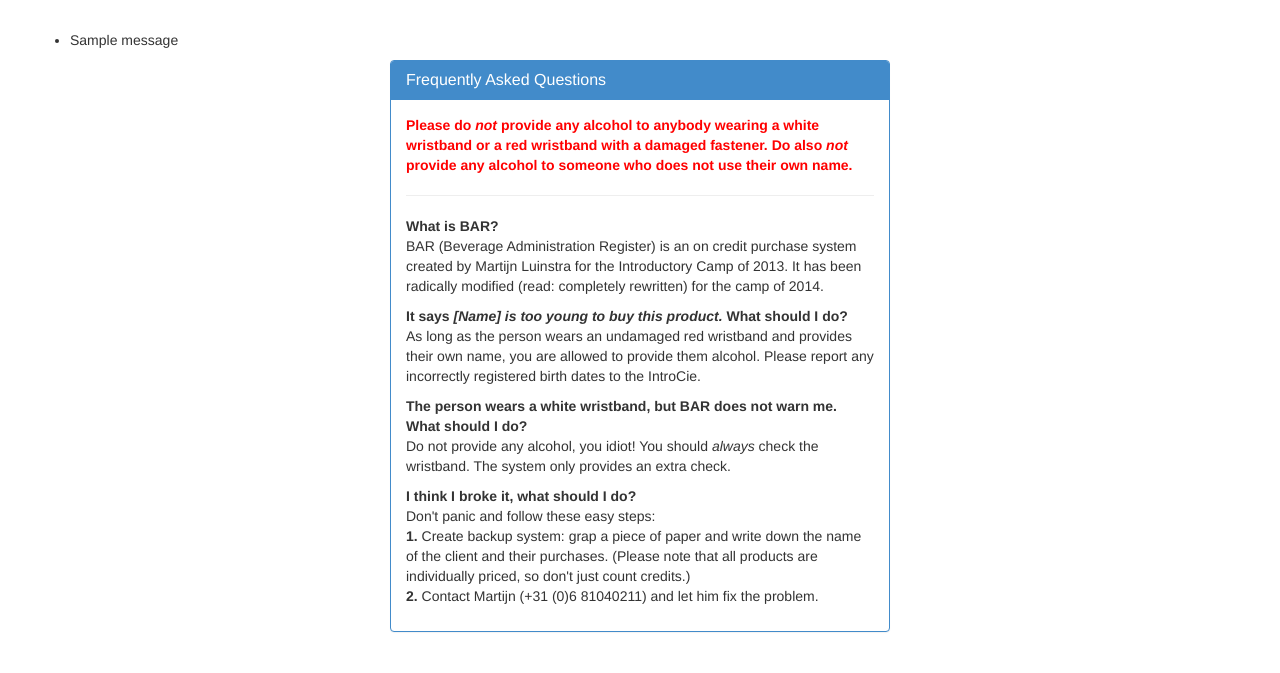
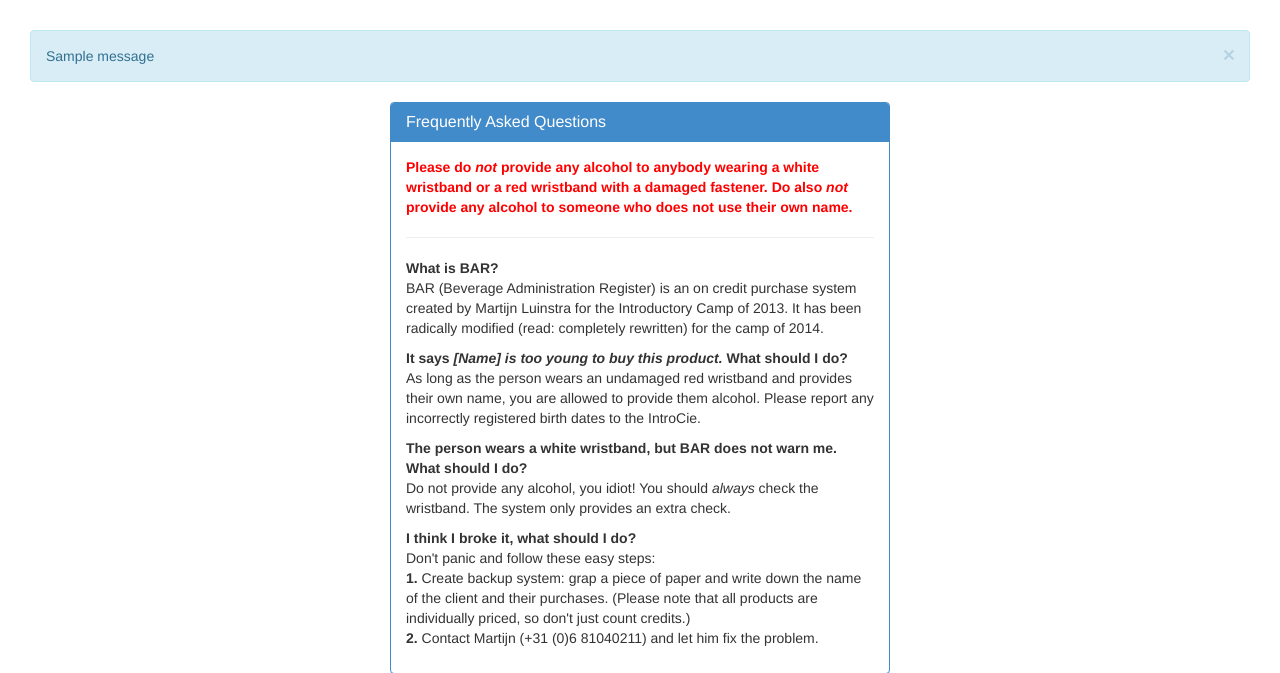
Before and after one commit to martijnluinstra/streep, a Flask app: page /faq in a window 1280 px wide. Shown: the part 64-737 px from the top of the page. Run offline with Flask 2, Linux system fonts and the light colour scheme; tables that the repository leaves empty hold one stand-in row (values such as "Sample post"); one stand-in notice (Sample message) is shown; some libraries are stand-ins or nearby versions.

Commit message:
Make flash messages and some other things prettier

```diff
--- a/streep/templates/base.html
+++ b/streep/templates/base.html
@@ -35,11 +35,12 @@
     <div class="content">
         {% with messages = get_flashed_messages() %}
             {% if messages %}
-                <ul class="flashes">
                 {% for message in messages %}
-                    <li>{{ message }}</li>
+                    <div class="alert alert-info alert-dismissible alert-flash" role="alert">
+                      <button type="button" class="close" data-dismiss="alert" aria-label="Close"><span aria-hidden="true">&times;</span></button>
+                      {{ message }}
+                    </div>
                 {% endfor %}
-                </ul>
             {% endif %}
         {% endwith %}
         {% block body %}{% endblock %}
--- a/streep/templates/login.html
+++ b/streep/templates/login.html
@@ -86,7 +86,7 @@
 	</div>
 	<form method="post" id="login-form" {% if error %}class="error"{% endif %}>
 		<div class="form-group">
-			<input type="text" class="form-control" id="login-passcode" name="passcode" placeholder="Enter your passcode…">
+			<input type="text" class="form-control" id="login-passcode" name="passcode" autocomplete="off" placeholder="Enter your passcode…">
 			<button type="submit" class="btn btn-default" id="btn-login"><i class="fa fa-arrow-right"></i></button>
 		</div>
 	</form>
```
